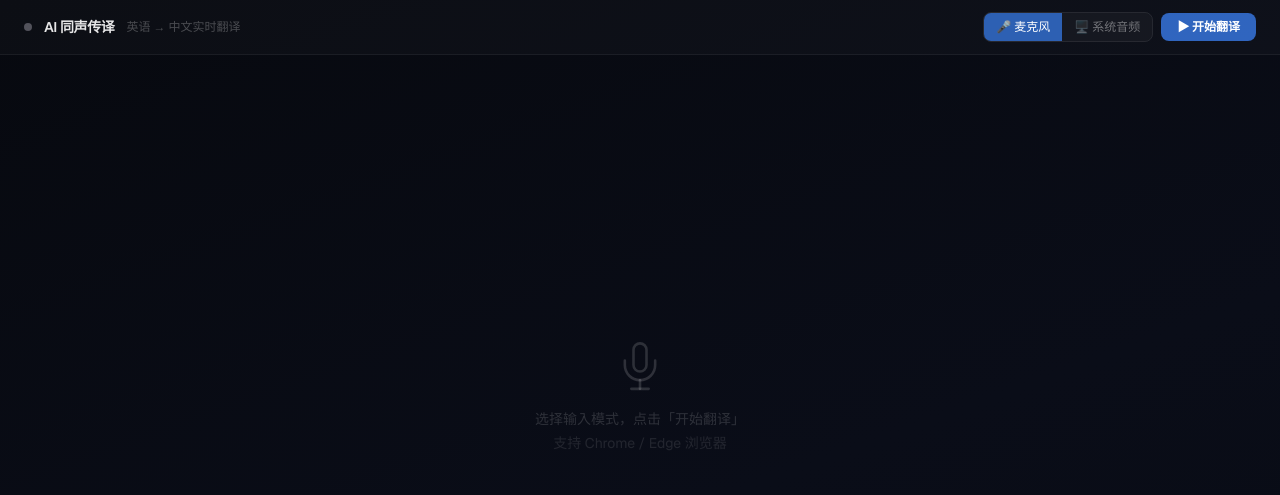
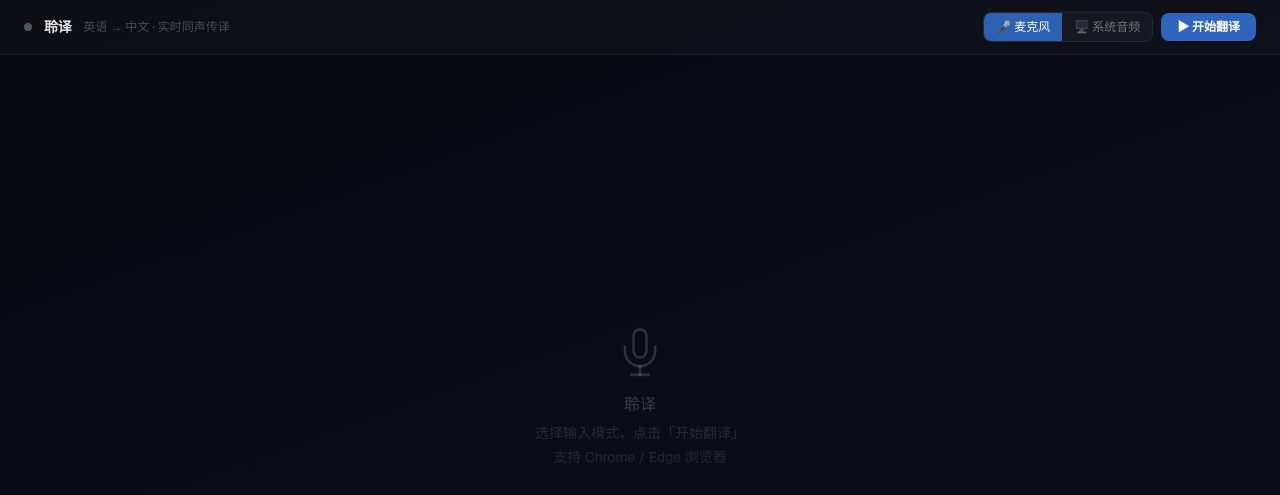
Before and after one commit to JamesCHENG815/ai_voice, a Next.js app: page / in a window 1280 px wide. Shown: the top 495 px of the page. Built offline with nearby package versions, Linux system fonts and the light colour scheme.

Commit message:
feat: add brand identity - name 聆译 and custom SVG icon
- Rename app to 聆译 (LingYi) across title and header
- Add app/icon.svg: dark background with D-shaped ear arc in
  blue-to-cyan gradient and embedded 译 character

```diff
--- a/app/components/interpreter.tsx
+++ b/app/components/interpreter.tsx
@@ -293,8 +293,8 @@ export default function Interpreter() {
         style={{ borderBottom: '1px solid rgba(255,255,255,0.06)', background: 'rgba(255,255,255,0.02)' }}
       >
         <LiveDot status={status} />
-        <span className="font-semibold text-sm text-white/90 tracking-tight">AI 同声传译</span>
-        <span className="text-xs text-white/25 hidden sm:block">英语 → 中文实时翻译</span>
+        <span className="font-semibold text-sm text-white/90 tracking-tight">聆译</span>
+        <span className="text-xs text-white/25 hidden sm:block">英语 → 中文 · 实时同声传译</span>
 
         <div className="ml-auto flex items-center gap-2">
           {/* Mode toggle */}
@@ -357,7 +357,8 @@ export default function Interpreter() {
               <line x1="8" y1="23" x2="16" y2="23"/>
             </svg>
             <div className="text-center text-sm leading-6">
-              <p>选择输入模式，点击「开始翻译」</p>
+              <p className="text-white/20 text-base font-medium">聆译</p>
+              <p className="text-white/12 mt-1">选择输入模式，点击「开始翻译」</p>
               <p className="text-white/10">支持 Chrome / Edge 浏览器</p>
             </div>
             {!hasSR && (
--- a/app/layout.tsx
+++ b/app/layout.tsx
@@ -13,8 +13,8 @@ const geistMono = Geist_Mono({
 });
 
 export const metadata: Metadata = {
-  title: "AI 同声传译助手",
-  description: "实时英译中同声传译 — 由 Claude AI 驱动",
+  title: "聆译 — AI 同声传译助手",
+  description: "实时将英语音频翻译为中文字幕，由 Claude AI 驱动",
 };
 
 export default function RootLayout({
```
Also changed, not shown: app/icon.svg (added).
